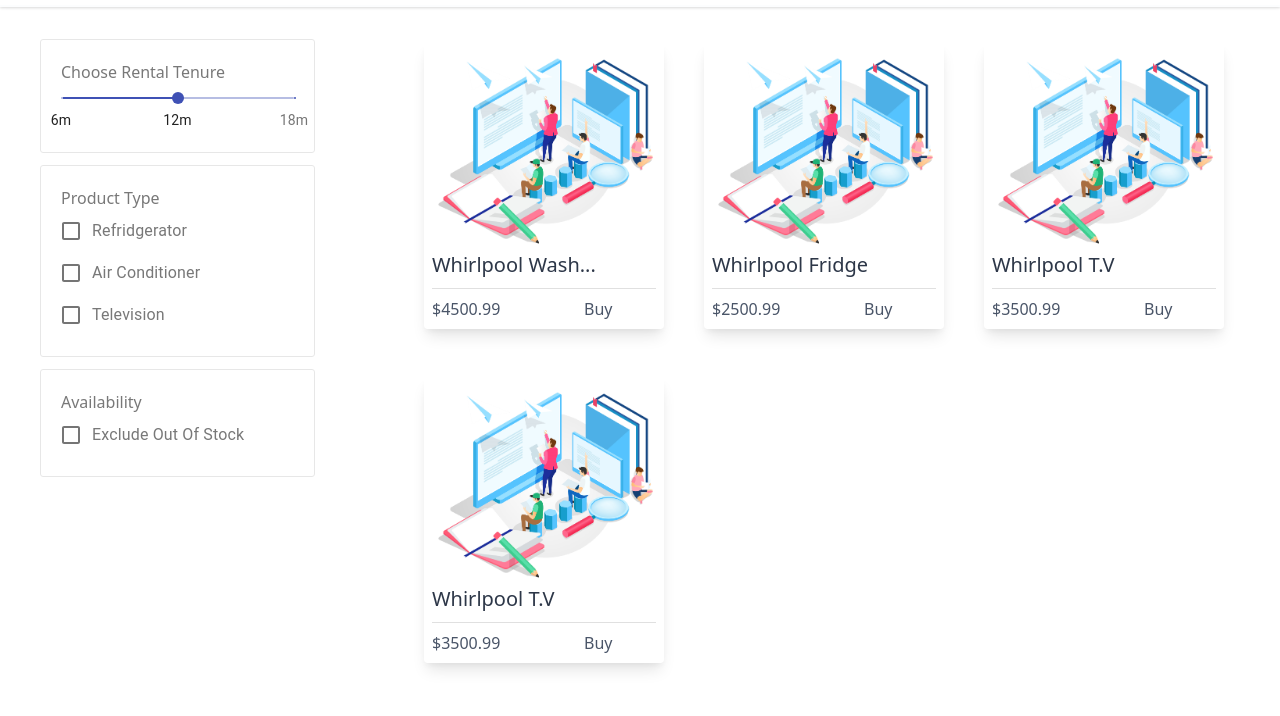
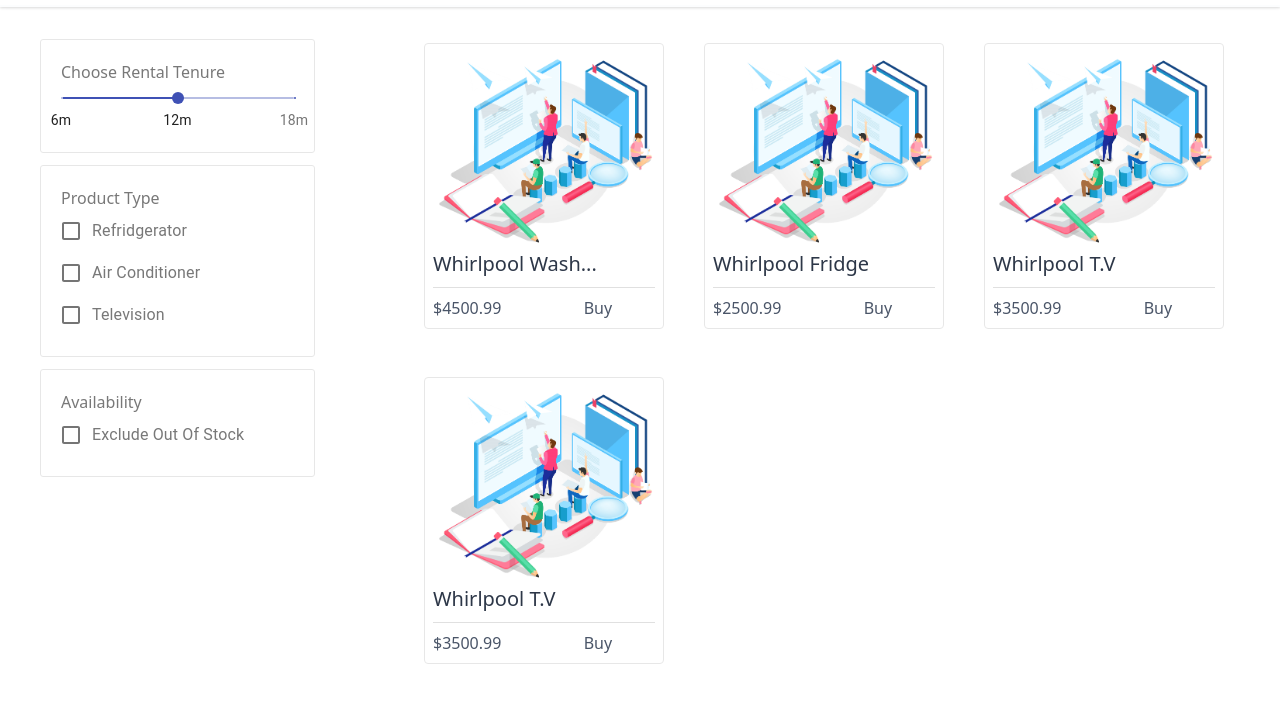
Before and after one commit to mpurohit88/rentronics-web, a Gatsby site: page /product in a window 1280 px wide. Shown: the part 69-785 px from the top of the page. Built offline with nearby package versions, Linux system fonts and the light colour scheme; Gatsby itself is replaced by a stand-in of ours.

Commit message:
Tile changes

```diff
--- /dev/null
+++ b/src/components/ui/card.css
@@ -0,0 +1,15 @@
+.card {
+  cursor: pointer;
+  transition: all .2s linear;
+  backface-visibility: hidden;
+  -webkit-backface-visibility: hidden;
+  position: relative;
+  border: 1px solid #e7e7e7;
+  border-radius: 3px;
+}
+
+.card:hover {
+  box-shadow: 0 9px 7px 0 rgba(0,0,0,.1);
+  transition: box-shadow .2s linear;
+  border-bottom: 0;
+}
--- a/src/components/ui/card.js
+++ b/src/components/ui/card.js
@@ -1,6 +1,8 @@
 import React, { useState } from 'react';
 import catAndHumanIllustration from "../../images/hero.png";
-import { Divider, GridList, Grid} from '@material-ui/core'
+import { Divider, GridList, Grid } from '@material-ui/core'
+
+import './card.css';
 
 function ProductCard() {
     const [productList, setProductList] = useState([
@@ -8,12 +10,11 @@
         { id: 2, name: "Whirlpool Fridge", imageSrc: catAndHumanIllustration, price: "2500.99" },
         { id: 3, name: "Whirlpool T.V", imageSrc: catAndHumanIllustration, price: "3500.99" },
         { id: 4, name: "Whirlpool T.V", imageSrc: catAndHumanIllustration, price: "3500.99" },
-
     ])
 
     const productArray = productList.map(e => {
         return (
-            <div class="max-w-sm rounded overflow-hidden shadow-lg sm:w-1/4 ml-10 mt-4 mb-8">
+            <div class="card max-w-sm rounded overflow-hidden sm:w-1/4 ml-10 mt-4 mb-8">
                 <img class="w-full" src={e.imageSrc} alt="Sunset in the mountains" ></img>
                 <div class="text-gray-800 text-xl ml-2 mb-2">{e.name}</div>
                 <div className="m-2">
```
